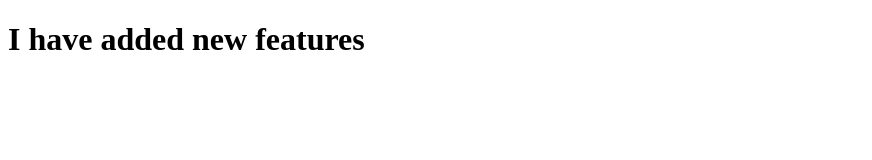
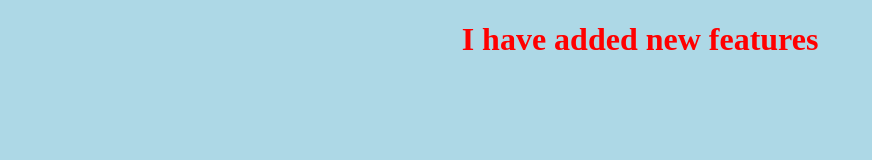
Before and after one commit to atif-ahmad-dev/myfirstproject, a plain HTML site: page index.html in a window 1280 px wide. Shown: the whole page, without its empty margins (0-872 px from the left). Drawn offline with Linux system fonts and the light colour scheme.

Commit message:
Added style.css

```diff
--- a/index.html
+++ b/index.html
@@ -1,10 +1,16 @@
 <!DOCTYPE html>
 <html lang="en">
-        <meta charset="UTF-8">
-        <meta name="viewport" content="width=device-width, initial-scale=1.0">
-        <title>Document</title>
+
+<meta charset="UTF-8">
+<meta name="viewport" content="width=device-width, initial-scale=1.0">
+<title>Document</title>
+
+<link rel="stylesheet" href="style.css">
+
 </head>
+
 <body>
-        <h1> I have added new features<h1>
+    <h1>I have added new features</h1>
 </body>
+
 </html>
--- /dev/null
+++ b/style.css
@@ -0,0 +1,8 @@
+body{
+    background-color: lightblue;
+}
+
+h1{
+    color: red;
+    text-align: center;
+}
```
